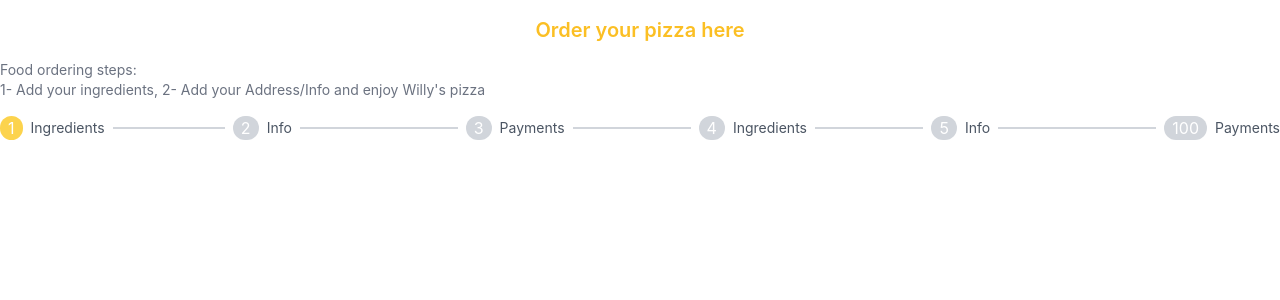
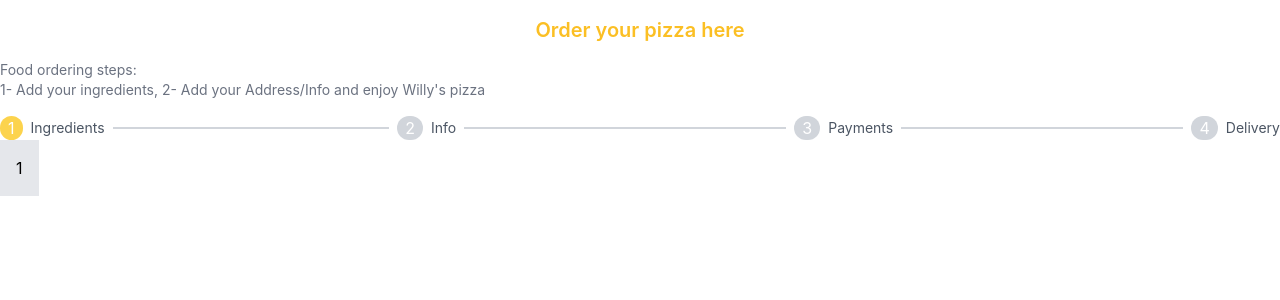
Before and after one commit to willydavid1/willys-pizza, a Next.js app: page /order in a window 1280 px wide. Shown: the top 300 px of the page. Built offline with nearby package versions, Linux system fonts and the light colour scheme.

Commit message:
Endpoint with ingredients

```diff
--- a/components/steps/index.tsx
+++ b/components/steps/index.tsx
@@ -6,24 +6,38 @@ interface StepsI {
   onClick?: (value: number) => void;
 }
 
+interface Options {
+  currentStep: number,
+  switchToNext: () => void
+}
+
 type StepsProps = {
   steps: Array<StepsI>;
-  children?: (currentStep: number) => void;
+  children?: (options: Options) => void;
 };
 
 const Steps = ({ steps = [], children }: StepsProps) => {
   const [currentStep, setCurrentStep] = useState<number>(1);
 
+  const totalSteps: number = steps.length
+
   const changeCurrent = (currentValue: number): void => {
     setCurrentStep(currentValue);
   };
 
+  const switchToNext = (): void => {
+    const newValue: number = currentStep + 1
+    setCurrentStep(totalSteps >= newValue ? newValue : currentStep);
+  }
+  console.log('render')
+
   return (
+    <>
       <div className="w-full flex space-x-2">
         {steps.map((elem: StepsI, index: number) => (
           <div
             className={`flex items-center ${
-            index + 1 !== steps.length ? "flex-1" : "flex-initial"
+              index + 1 !== totalSteps ? "flex-1" : "flex-initial"
             }`}
             key={elem.value}
           >
@@ -33,7 +47,7 @@ const Steps = ({ steps = [], children }: StepsProps) => {
               }`}
               onClick={() => {
                 changeCurrent(elem.value);
-              elem.onClick && elem.onClick(elem.value);
+                elem?.onClick && elem.onClick(elem.value);
               }}
             >
               {elem.value}
@@ -41,7 +55,7 @@ const Steps = ({ steps = [], children }: StepsProps) => {
             <h4 className="ml-2 text-gray-600 hidden text-sm md:block">
               {elem.title}
             </h4>
-          {index + 1 !== steps.length && (
+            {index + 1 !== totalSteps && (
               <div
                 className={`ml-2 w-full ${
                   elem.value <= currentStep - 1 ? "bg-yellow-200" : "bg-gray-300"
@@ -51,8 +65,9 @@ const Steps = ({ steps = [], children }: StepsProps) => {
             )}
           </div>
         ))}
-      {children && children(currentStep)}
       </div>
+      {children && children({ currentStep, switchToNext })}
+    </>
   );
 };
 
--- a/package.json
+++ b/package.json
@@ -9,6 +9,8 @@
     "lint": "next lint"
   },
   "dependencies": {
+    "@types/faker": "^5.5.7",
+    "faker": "^5.5.3",
     "next": "11.0.1",
     "react": "17.0.2",
     "react-dom": "17.0.2"
--- a/pages/api/hello.ts
+++ /dev/null
@@ -1,13 +0,0 @@
-// Next.js API route support: https://nextjs.org/docs/api-routes/introduction
-import type { NextApiRequest, NextApiResponse } from 'next'
-
-type Data = {
-  name: string
-}
-
-export default function handler(
-  req: NextApiRequest,
-  res: NextApiResponse<Data>
-) {
-  res.status(200).json({ name: 'John Doe' })
-}
--- /dev/null
+++ b/pages/api/ingredients/[ingredient].ts
@@ -0,0 +1,73 @@
+// Next.js API route support: https://nextjs.org/docs/api-routes/introduction
+import type { NextApiRequest, NextApiResponse } from "next";
+import faker from "faker";
+
+type PayloadRes = {
+  basil: number;
+  black_pepper: number;
+  cheese: number;
+  chicken: number; // 5000
+  chili_pepper: number;
+  corn: number;
+  mass: number;
+  mozzarella: number;
+  mushrooms: number;
+  onion: number;
+  parmesan: number;
+  peperoni: number; // 4500
+  pesto: number;
+  salami: number;
+  shrimp: number;
+  tomatoes: number;
+};
+
+type PayloadError = {
+  error: string;
+  status: number;
+};
+
+export default async function handler(
+  req: NextApiRequest,
+  res: NextApiResponse<PayloadRes | PayloadError>
+) {
+  const { ingredient } = req.query;
+
+  if (ingredient !== "pizza") {
+    const payload = `Ingredient ${ingredient} Not Allowed`;
+    return res.status(404).json({ error: payload, status: 404 });
+  }
+
+  const dbData: PayloadRes = {
+    basil: parseInt(faker.commerce.price()) * 10,
+    black_pepper: parseInt(faker.commerce.price()) * 10,
+    cheese: parseInt(faker.commerce.price()) * 10,
+    chicken: 5000, // 5000
+    chili_pepper: parseInt(faker.commerce.price()) * 10,
+    corn: parseInt(faker.commerce.price()) * 10,
+    mass: parseInt(faker.commerce.price()) * 10,
+    mozzarella: parseInt(faker.commerce.price()) * 10,
+    mushrooms: parseInt(faker.commerce.price()) * 10,
+    onion: parseInt(faker.commerce.price()) * 10,
+    parmesan: parseInt(faker.commerce.price()) * 10,
+    peperoni: 4500, // 4500
+    pesto: parseInt(faker.commerce.price()) * 10,
+    salami: parseInt(faker.commerce.price()) * 10,
+    shrimp: parseInt(faker.commerce.price()) * 10,
+    tomatoes: parseInt(faker.commerce.price()) * 10,
+  };
+
+  const simulateDatabaseQuery = (delay: number = 3000): Promise<PayloadRes> =>
+    new Promise((resolve) => {
+      setTimeout(() => {
+        resolve(dbData);
+      }, delay);
+    });
+
+  try {
+    const data: PayloadRes = await simulateDatabaseQuery();
+    return res.status(200).json({ ...data });
+  } catch (error) {
+    const payload = `Error getting ingredient - ${ingredient}`;
+    return res.status(404).json({ error: payload, status: 404 });
+  }
+}
--- a/pages/order/index.tsx
+++ b/pages/order/index.tsx
@@ -16,16 +16,8 @@ const Order = () => {
     },
     {
       value: 4,
-      title: "Ingredients",
+      title: "Delivery",
     },
-    {
-      value: 5,
-      title: "Info",
-    },
-    {
-      value: 100,
-      title: "Payments",
-    }
   ];
 
   return (
@@ -39,7 +31,13 @@ const Order = () => {
         pizza
       </p>
       <div className="my-4">
-        <Steps steps={steps} />
+        <Steps steps={steps}>
+          {({ currentStep, switchToNext }) => (
+            <button onClick={switchToNext} className="p-4 bg-gray-200">
+              {currentStep}
+            </button>
+          )}
+        </Steps>
       </div>
     </>
   );
```
Also changed, not shown: 1 other file (tests, documents, lock files or other folders). Lines whose indentation alone changed are shown as unchanged.
